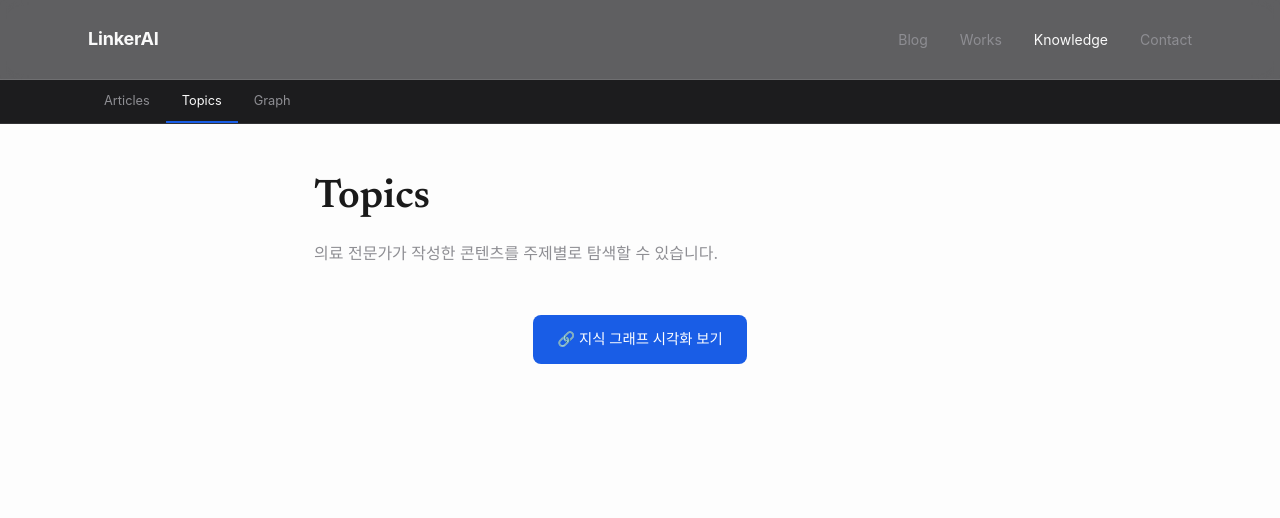
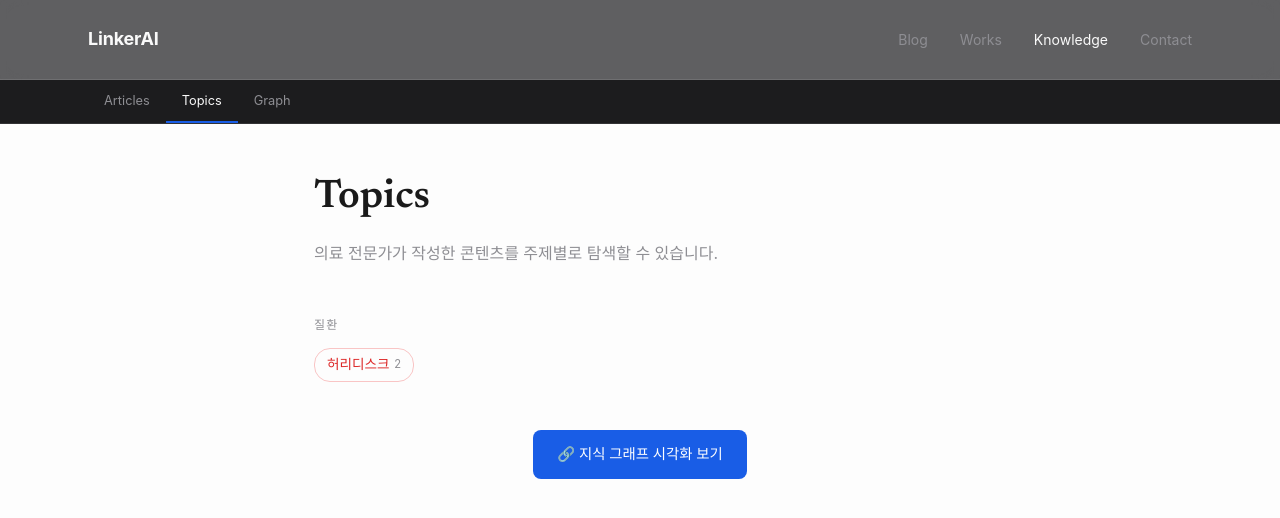
Before and after one commit to feelharmony/linkare-medical-knowledge, a Jekyll site: the page built from topics/index.html, in a window 1280 px wide and 900 px high. Shown: the top 518 px of the window. Built offline with Jekyll 4.4.1, drawn with Linux system fonts in a browser that asks for light colours; some web fonts are replaced.

Commit message:
update _data/entity_graph.json

```diff
--- a/_data/entity_graph.json
+++ b/_data/entity_graph.json
@@ -1,4 +1,15 @@
 {
-  "nodes": [],
+  "nodes": [
+    {
+      "id": "lumbar-disc-herniation",
+      "type": "condition",
+      "name_ko": "허리디스크",
+      "name_en": "",
+      "post_count": 2,
+      "tenant_keys": [
+        "apfree"
+      ]
+    }
+  ],
   "edges": []
 }
```
